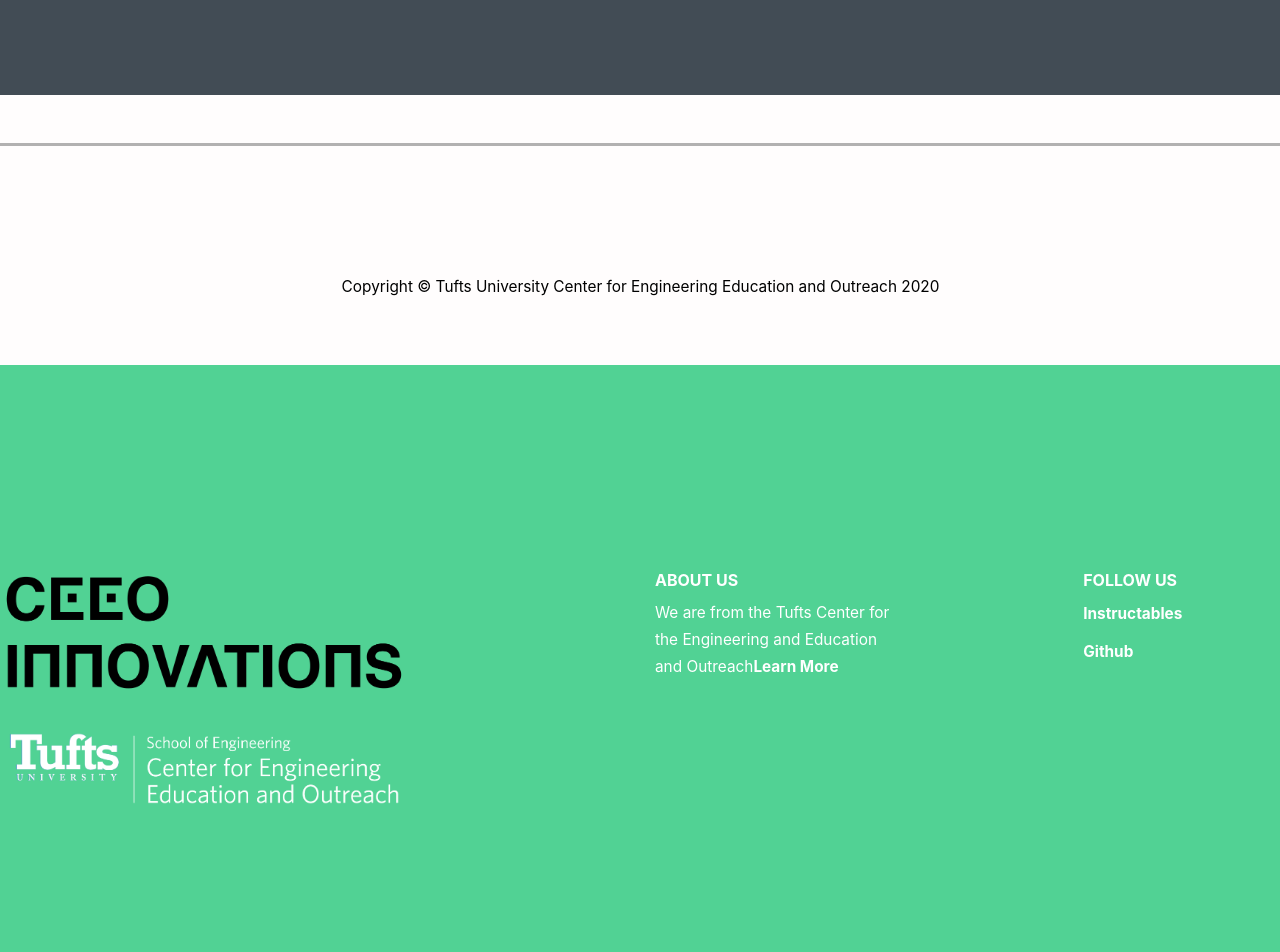
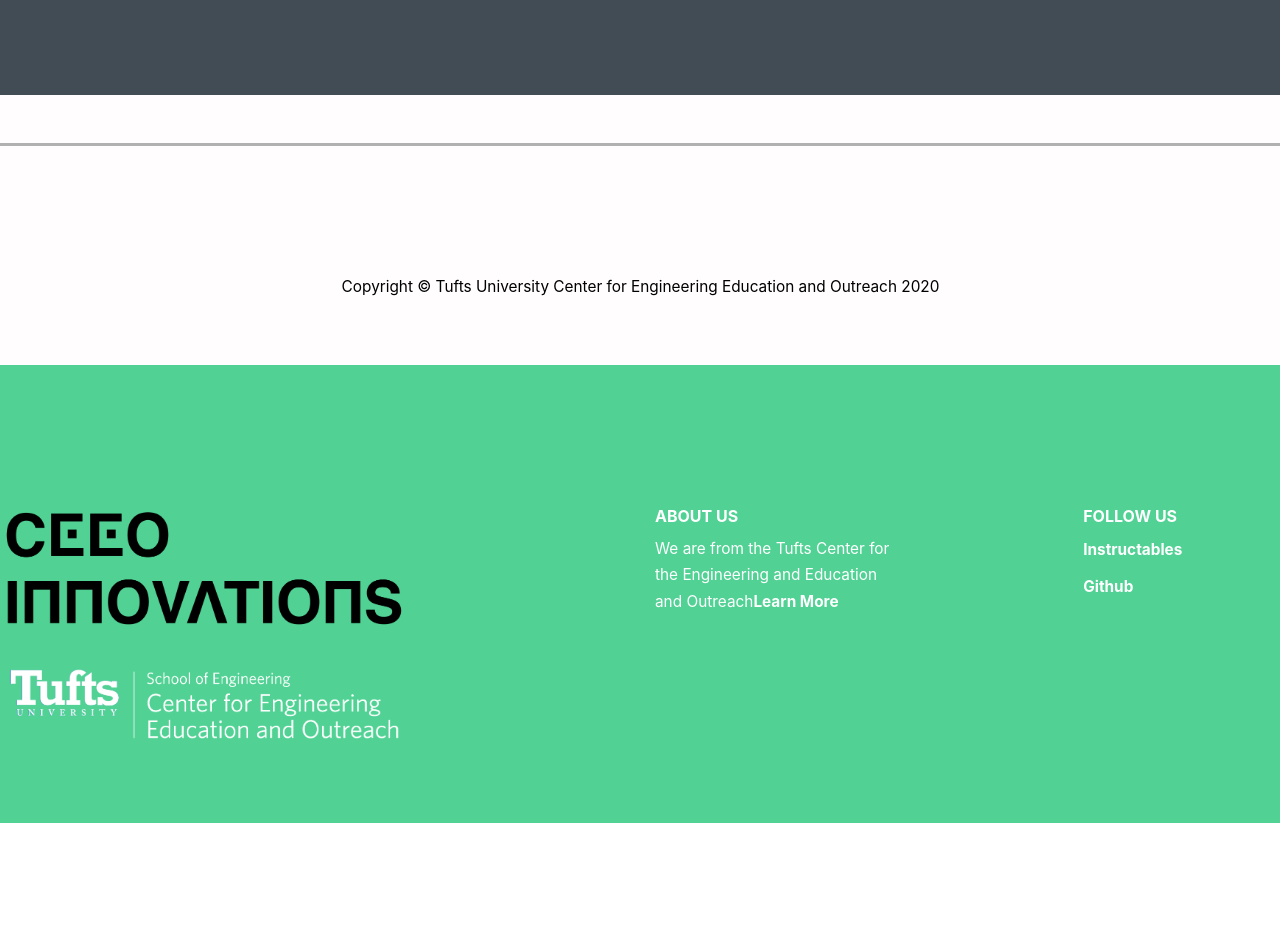
Before and after one commit to ceeoinnovations/RoboticsPlayground, a Jekyll site: the page built from index.markdown, in a window 1280 px wide. Shown: the part 2316-3268 px from the top of the page. Built offline with Jekyll 4.4.1, drawn with Linux system fonts in a browser that asks for light colours; after the commit the page ends 3139 px from its top, so only the background shows below that.

Commit message:
responsive featured

```diff
--- a/web/css/playground_style.css
+++ b/web/css/playground_style.css
@@ -100,6 +100,11 @@
     border-radius: 10px;
     border-radius: 5px;
     margin-bottom: 5rem;
+}
+.site-footer {
+  padding: 3.8em 0;
+
+  background-color: #51D294;
 }
 .home_playlist_container {
     margin-left: 0%;
```
